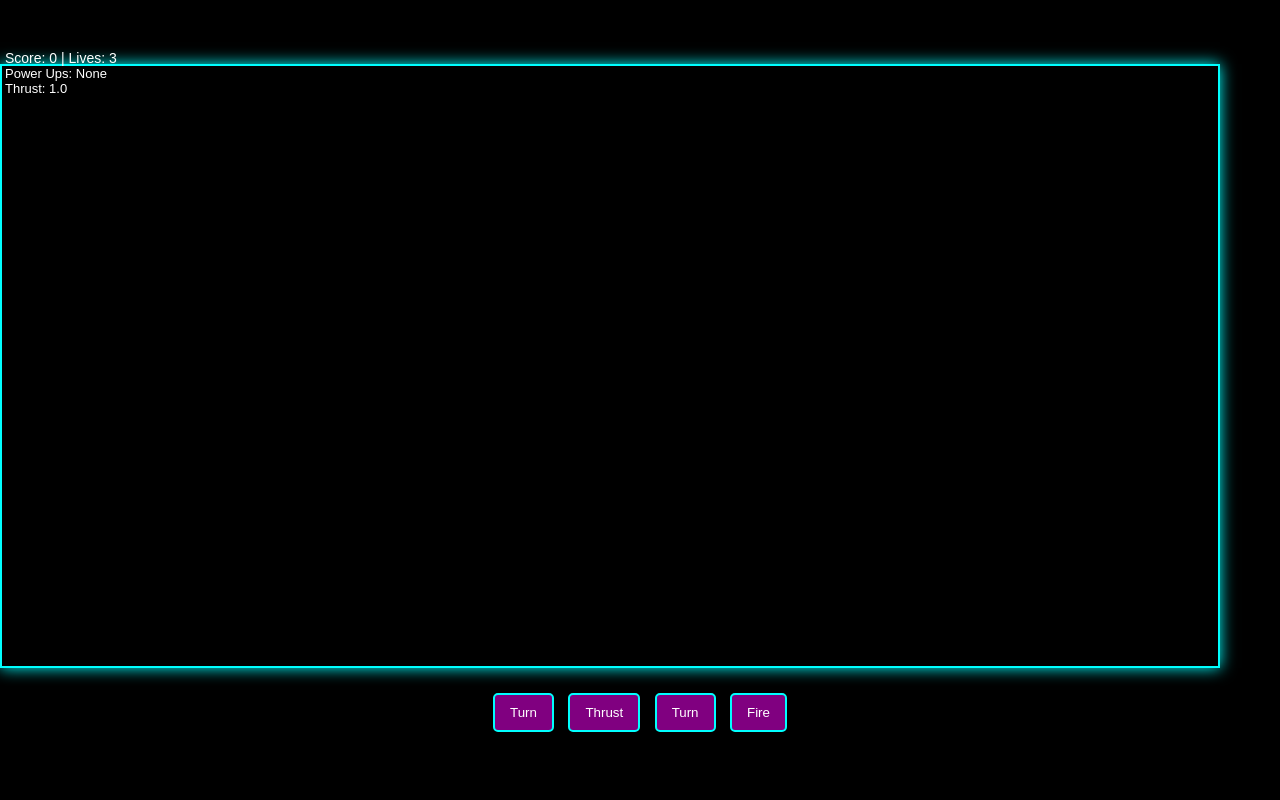
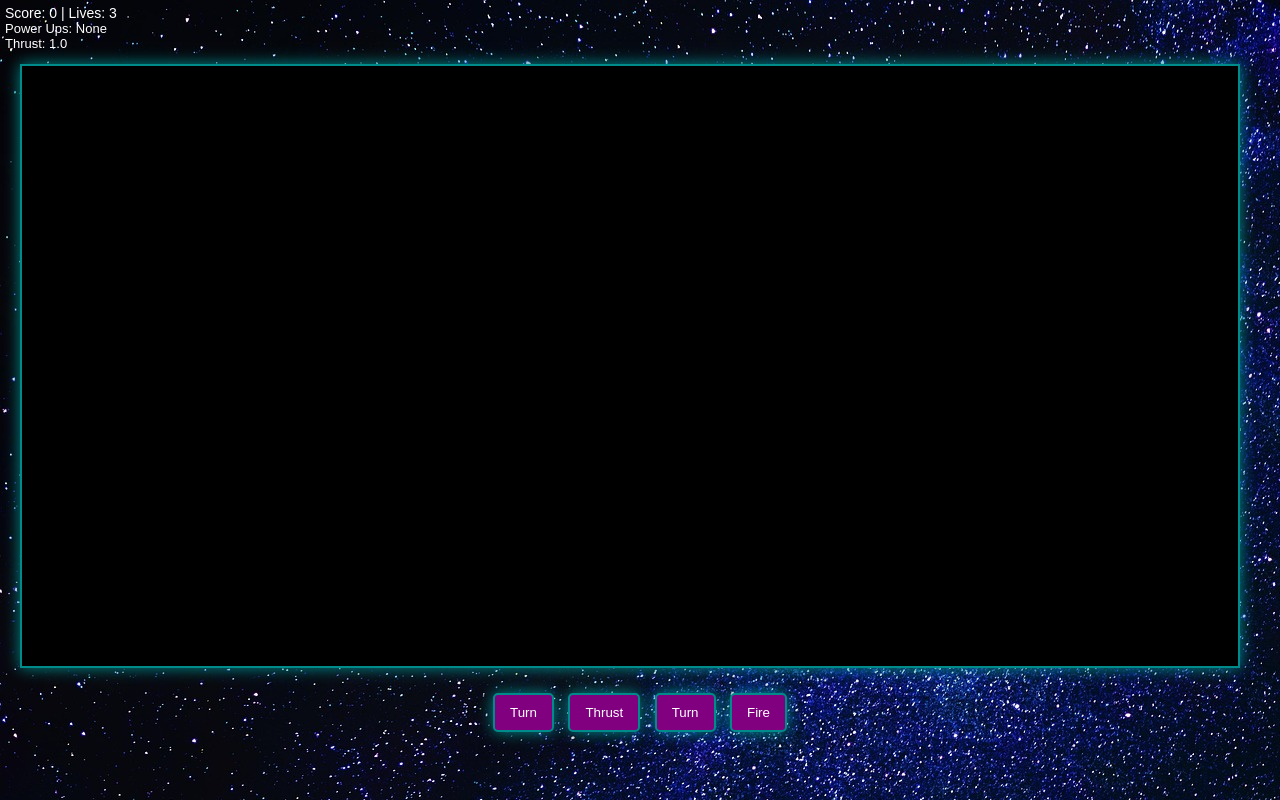
Before and after one commit to sadiyameem/asteroid-game, a plain HTML site: page index.html in a window 1280 px wide. Drawn offline with Linux system fonts and the light colour scheme.

Commit message:
I am currently doing the js but I have changed the background color to an image and I have resized the gameCanvas and moved the gamContainer so everything looks aligned.

```diff
--- a/script.js
+++ b/script.js
@@ -0,0 +1,122 @@
+const canvas = document.getElementById('gameCanvas');
+const ctx = canvas.getContent('2d');
+const scoreEl = document.getElementById('score');
+const liveEl = document.getElementById('lives');
+const messageArea = document.getElementById('message');
+const messageText = document.getElementById('messageText');
+const restartBtn = document.getElementById('restartBtn');
+const powerUpStatusEl = document.getElementById('powerUpStatus');
+const thrustLevelEl = document.getElementById('thrustLevel');
+
+const leftBtn = document.getElementById('leftBtn');
+const rightBtn = document.getElementById('rightbtn');
+const thrustBtn = document.getElementById('thrustBtn');
+const fireBtn = document.getElementById('fireBtn');
+
+let canvasWidth, canvasHeight;
+let ateroid_num_start = 4;
+
+const ship_start = 20;
+const ship_turn_speed = 0.1;
+const base_ship_thrust = 0.1;
+const friction = 0.99;
+const bullet_speed = 5;
+const bullet_lifetime = 60;
+const asteroid_speed = 1;
+const asteroid_size_large = 40;
+const asteriod_size_medium = 20;
+const asteriod_size_small = 10;
+const asteriod_points_large = 20;
+const asteriod_points_medium = 50;
+const asteriod_points_small = 100;
+const ship_invincibility_frames = 180;
+const fps = 60;
+const powerup_chance = 0.15;
+const powerup_lifetime = 480;
+const powerup_effect_duration = 600;
+const base_fire_delay = 15;
+const rapid_fire_delay = 5;
+const min_thrust_multiplayer = 0.5;
+const max_thrust_multiplayer = 2.0;
+const thrust_adjust_step = 0.1;
+const num_stars = 150;
+
+const powerUpType = {
+    shield: 'shield',
+    rapid_fire: 'rapid-fire',
+    spread_shot: 'spread_shot',
+};
+
+let ship;
+let bullets = [];
+let asteroids = [];
+let powerUps = [];
+let stars = [];
+let score = 0;
+let lives = 3;
+let keys = {
+    left: false,
+    right: false,
+    up: false,
+    space: false,
+    minus: false,
+    equal: false,
+};
+
+let isGameOver = false;
+let shipInvincibleFrames = 0;
+let gameLoopTimeout;
+let timeSinceLastShot = 0;
+let currentFireDelay = base_fire_delay;
+let activePowerUp = null;
+let powerUpTimer = 0;
+let thrustMultiplier = 1.0;
+
+class Ship {
+    constructor(x,y) {
+        this.x = x;
+        this.y = y;
+        this.angle = -Math.PI / 2;
+        this.vel = {x:0, y:0};
+        this.radius = ship_size / 2;
+        this.isThrusting = false;
+        this.shieldActive = false;
+        this.boosterFlameLength = 0;
+    }
+    rotate(direction) {
+        this.angle += ship_turn_speed * direction;
+    }
+    thrust() {
+        const currentThrust = base_ship_thrust * thrustMultiplier;
+        this.vel.x += currentThrust * Math.cos(this.angle);
+        this.vel.y += currentThrust * Math.sin(this.angle);
+        this.isThrusting = true;
+    }
+    update() {
+        this.vel.x *= friction;
+        this.vel.y *= friction;
+        this.x += this.vel.x;
+        this.y += this.vel.y;
+
+        if (this.x < -this.radius) this.x = canvasWidth + this.radius;
+        if (this.x > canvasWidth + this.radius) this.x = -this.radius;
+        if (this.y < -this.radius) this.y = canvasHeight + this.radius;
+        if (this.y > canvasHeight + this.radius) this.y = -this.radius;
+
+        if (this.isThrusting)
+            this.boosterFlameLengthn = Math.min(
+        this.boosterFlameLength + 2,
+        ship_size * 1.0
+    );
+    else this.boosterFlameLength = Math.max(this.boosterFlameLength - 1, 0);
+    this.isThrusting = false;
+
+    if (shipInvincibleFrames > 0) shipInvincibleFrames--;
+    if (powerUpTimer > 0) {
+        powerUpTimer--;
+        if (powerUpTimer <= 0) this.deactivatePowerUp();
+    }
+    if (timeSinceLastShot < currentFireDelay) timeSinceLastShot++;
+    }
+    draw() {}
+}
--- a/style.css
+++ b/style.css
@@ -5,18 +5,19 @@ body {
     flex-direction: column;
     justify-content: center;
     min-height: 100vh;
-    background-color: black;
+    background-image: url('starry-sky.jpg');
     font-family: Arial, Helvetica, sans-serif;
     color: whitesmoke;
     overflow: hidden;
 }
 
 #gameCanvas {
-    border: 2px solid cyan;
+    border: 2px solid #008b8b;
     display: block;
     max-width: 95vw;
     max-height: 75vh;
-    box-shadow: 0 0 15px cyan;
+    margin-left: 20px;
+    box-shadow: 0 0 15px #008b8b;
     background-color: black;
 }
 
@@ -29,7 +30,8 @@ body {
     font-family: Arial, Helvetica, sans-serif;
     background-color: purple;
     color: white;
-    border: 2px solid cyan;
+    border: 2px solid #008b8b;
+    box-shadow: 0 0 15px #008b8b;
     padding: 10px 15px;
     margin: 5px;
     cursor: pointer;
@@ -44,7 +46,7 @@ body {
 
 #gameContainer {
     position: absolute;
-    top: 50px;
+    top: 5px;
     left: 5px;
     font-size: 14px;
     color: white;
```
Also changed, not shown: starry-sky.jpg (added).
